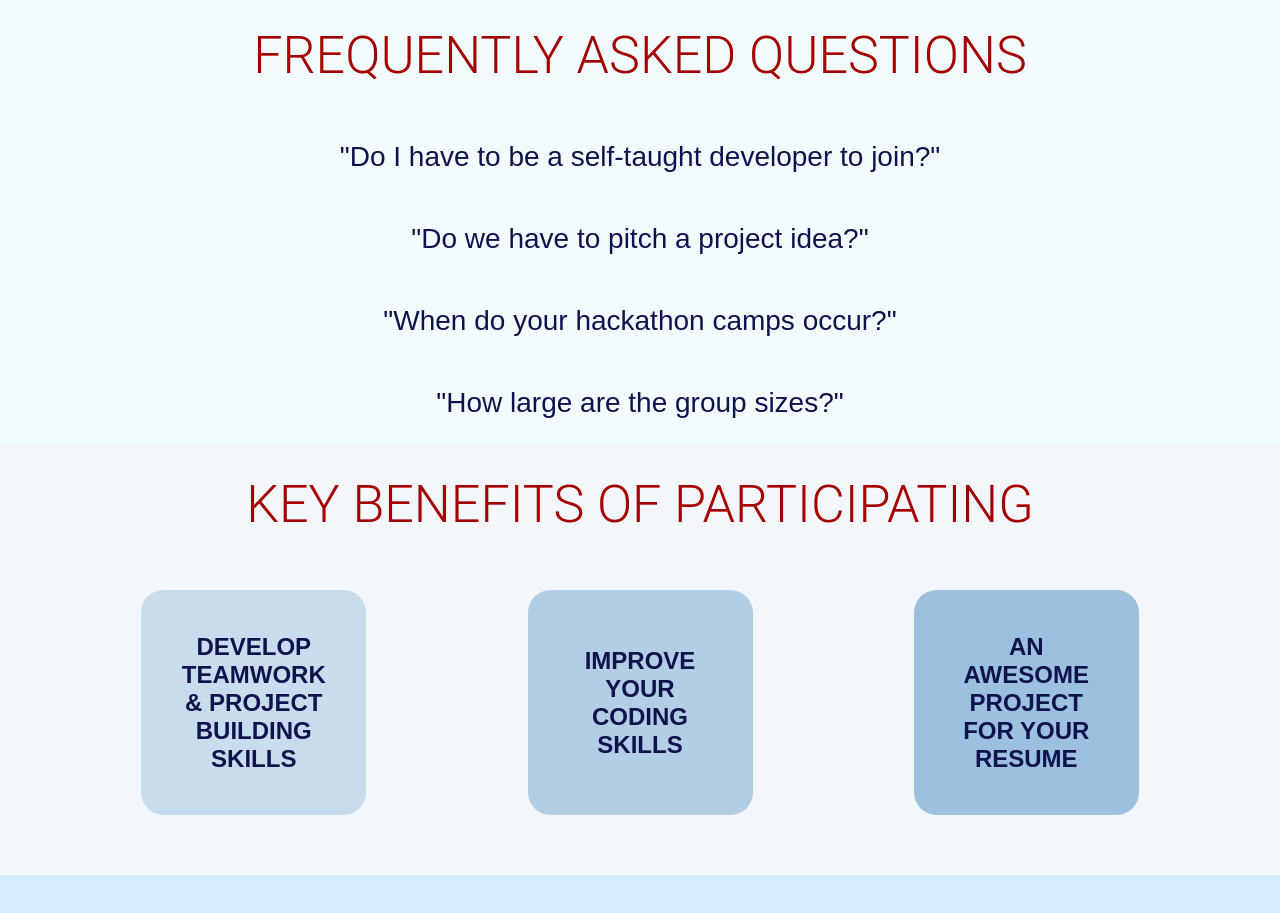
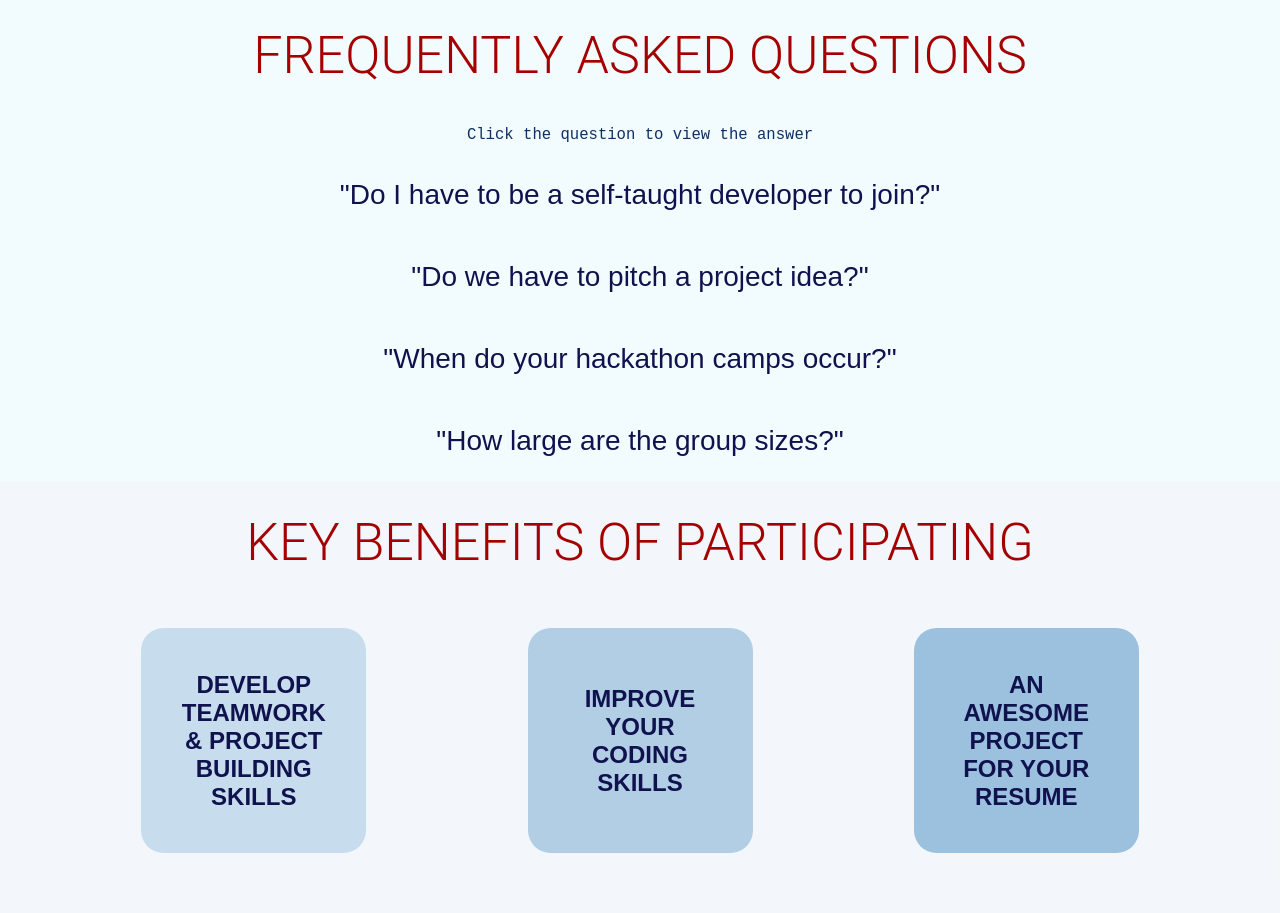
Before and after one commit to reevesglobal/capstone-coding-camp, a React (Create React App) app in the folder client/: page / in a window 1280 px wide. Shown: the part 3180-4093 px from the top of the page. Built offline with nearby package versions, Linux system fonts and the light colour scheme.

Commit message:
Fixed FAQList error

```diff
--- a/client/src/components/FAQList.jsx
+++ b/client/src/components/FAQList.jsx
@@ -32,8 +32,8 @@ const Answer = styled.p`
 const FAQList = ({ questionList }) => (
     <QuestionContainer>
         {questionList.map(({ question, answer, id }) => (
-            <details>
-                <Title key={id}>"{question}"</Title>
+            <details key={id}>
+                <Title>"{question}"</Title>
                 <Answer>{answer}</Answer>
             </details>
         ))}
--- a/client/src/components/FAQs.jsx
+++ b/client/src/components/FAQs.jsx
@@ -22,12 +22,24 @@ const FAQContainer = styled.div`
     margin: 0px;
 `;
 
+const Text = styled.p`
+    font-family: Monospace;
+    margin: 10px;
+    text-align: center;
+    color: #0E2F64;
+    font-size: 1.2em;
+    font-weight: 300;
+    @media (max-width: 400px) {
+        font-size: 0.75rem;
+    }
+`;
+
 const FAQs = () => {
     const questions = [
         {
             id: "q1",
             question: "Do I have to be a self-taught developer to join?",
-            answer: "Yes."
+            answer: "Yes. This 'levels the playing field', so to speak."
         },
         {
             id: "q2",
@@ -37,18 +49,19 @@ const FAQs = () => {
         {
             id: "q3",
             question: "When do your hackathon camps occur?",
-            answer: "Every month."
+            answer: "On the 1st day of every month."
         },
         {
             id: "q4",
             question: "How large are the group sizes?",
-            answer: "Group sizes will vary depending upon the number of participants. Expect 4-6.",
+            answer: "Group sizes will vary depending upon the number of participants. Expect 4-6 members in each team.",
         },
     ];
     return (
         <StyledContainer>
             <SectionTitle label="Frequently Asked Questions" inputColor="" inputPadding="" />
             <FAQContainer>
+                <Text>Click the question to view the answer</Text>
                 <FAQList questionList={questions} />
             </FAQContainer>
         </StyledContainer>
```
